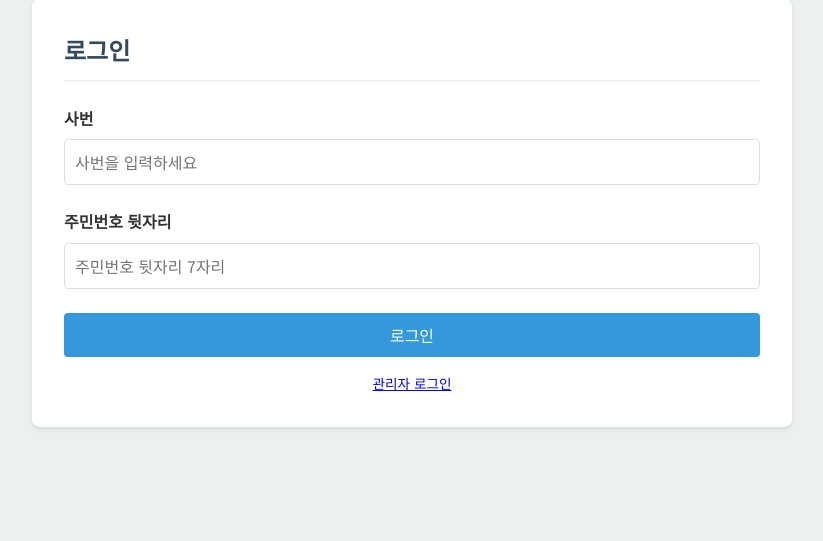
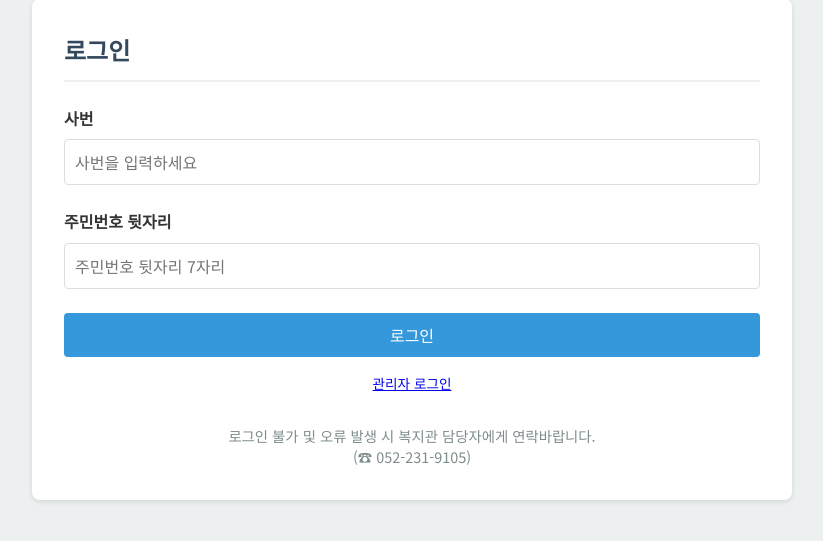
Before and after one commit to pdk3028-coder/screengolf-usage, a Flask app: page / in a window 1280 px wide. Shown: the part 123-664 px from the top of the page, without its empty margins (228-1051 px from the left). Run offline with Flask 3, Linux system fonts and the light colour scheme.

Commit message:
Add contact footer

```diff
--- a/templates/login.html
+++ b/templates/login.html
@@ -18,5 +18,10 @@
     <div class="mt-2 text-center text-small">
         <a href="{{ url_for('admin_login') }}">관리자 로그인</a>
     </div>
+
+    <div style="margin-top: 30px; text-align: center; color: #7f8c8d; font-size: 0.9rem; line-height: 1.5;">
+        로그인 불가 및 오류 발생 시 복지관 담당자에게 연락바랍니다.<br>
+        (☎ 052-231-9105)
+    </div>
 </div>
 {% endblock %}
```
